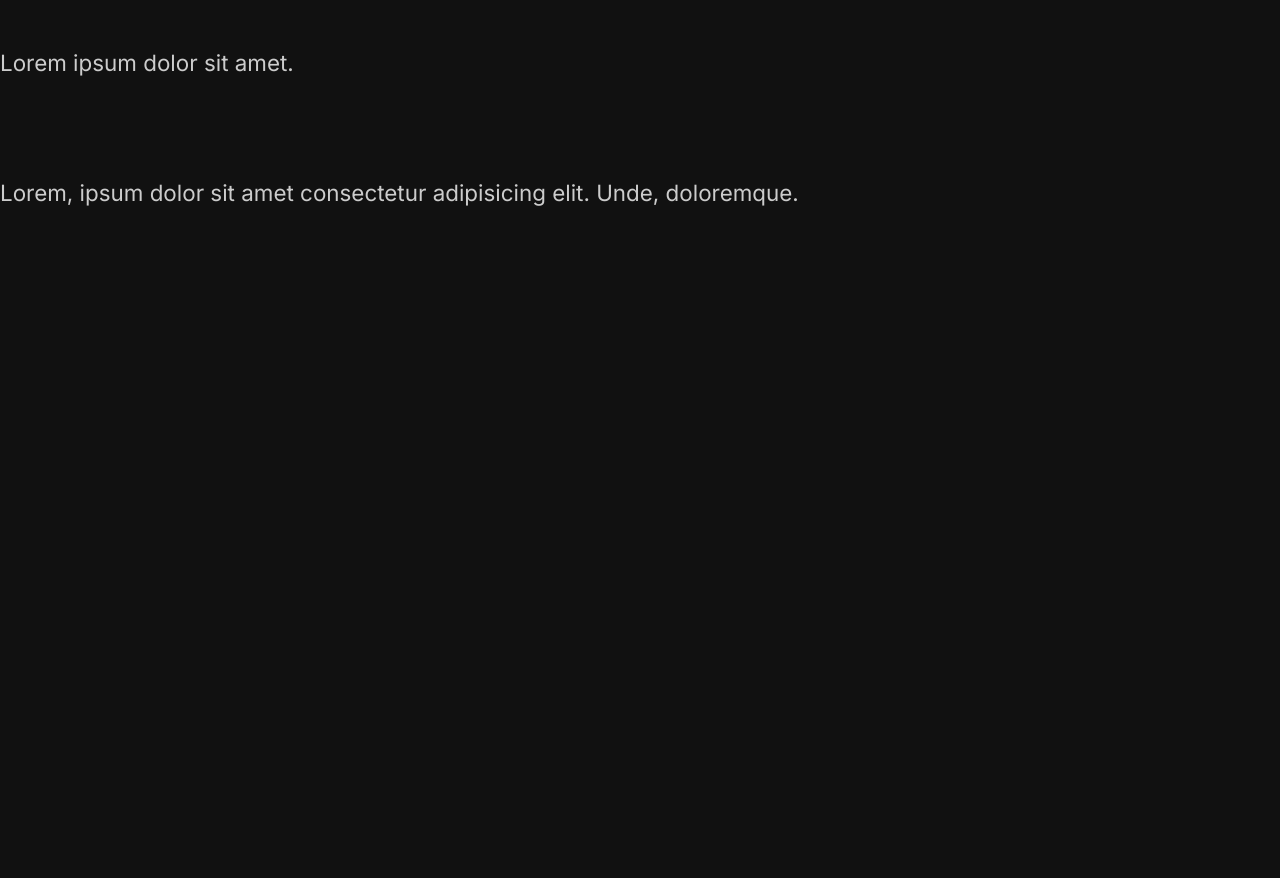
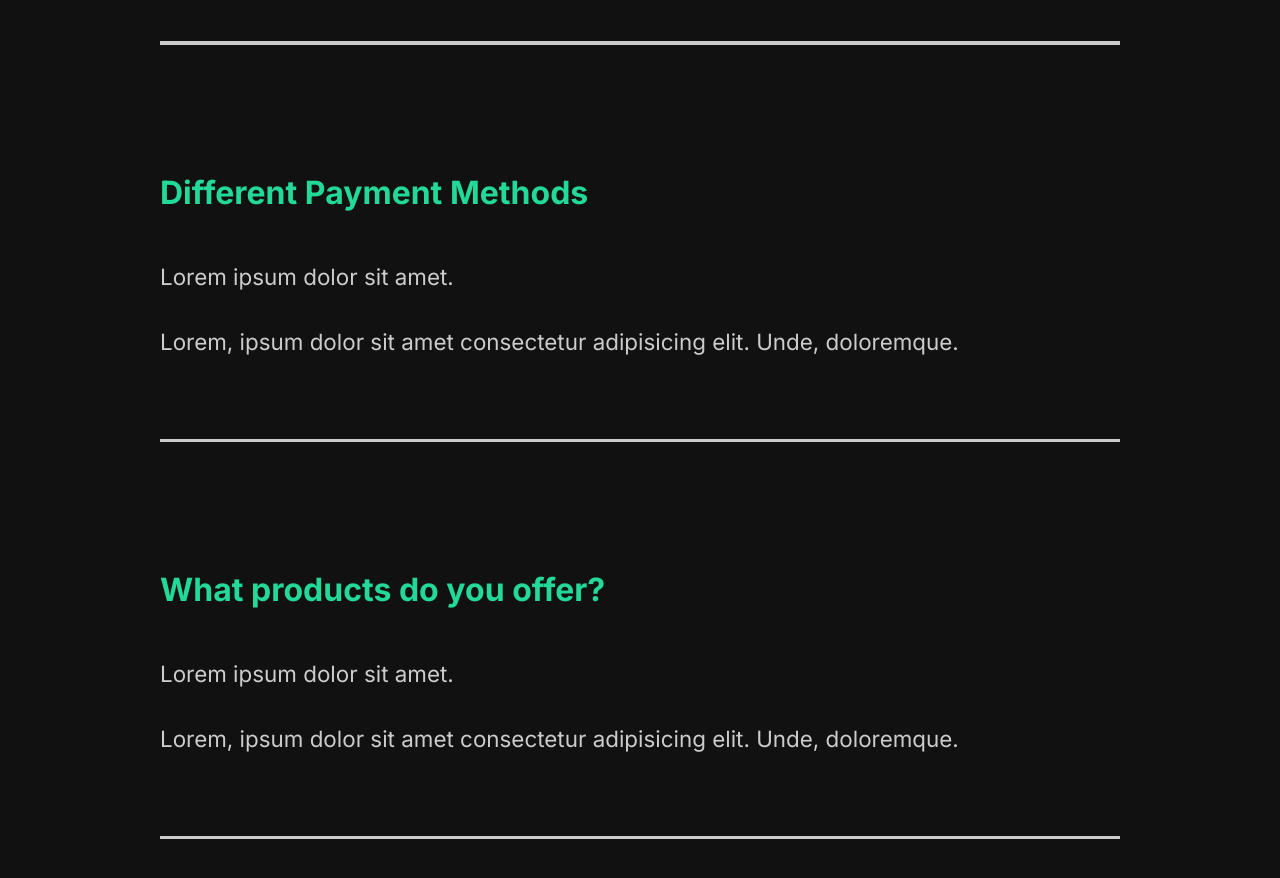
Before and after one commit to RedCDawn/capture, a React (Create React App) app: page / in a window 1280 px wide. Shown: the part 3007-3885 px from the top of the page. Before the commit the page ends 3265 px from the top, so only its background shows below. Built offline with nearby package versions, Linux system fonts and the light colour scheme.

Commit message:
7. Styling FAQ Section

```diff
--- a/src/components/FaqSection.jsx
+++ b/src/components/FaqSection.jsx
@@ -1,8 +1,11 @@
 import React from "react";
+//Styles
+import styled from "styled-components";
+import { BasicLayout } from "../styles.jsx";
 
 const FaqSection = () => {
   return (
-    <div className="faq">
+    <Faq>
       <h2>
         Any Questions <span>FAQ</span>
       </h2>
@@ -15,6 +18,7 @@
             doloremque.
           </p>
         </div>
+        <div className="faq-line"></div>
       </div>
       <div className="question">
         <h4>Daily Schedule</h4>
@@ -25,6 +29,7 @@
             doloremque.
           </p>
         </div>
+        <div className="faq-line"></div>
       </div>
       <div className="question">
         <h4>Different Payment Methods</h4>
@@ -35,6 +40,7 @@
             doloremque.
           </p>
         </div>
+        <div className="faq-line"></div>
       </div>
       <div className="question">
         <h4>What products do you offer?</h4>
@@ -45,9 +51,37 @@
             doloremque.
           </p>
         </div>
+        <div className="faq-line"></div>
       </div>
-    </div>
+    </Faq>
   );
 };
 
+const Faq = styled(BasicLayout)`
+  display: block;
+  span {
+    display: block;
+  }
+  h2 {
+    padding-bottom: 2rem;
+    font-weight: lighter;
+  }
+  .faq-line {
+    background: #cccccc;
+    height: 0.2rem;
+    margin: 2rem 0rem;
+    width: 100%;
+  }
+  .question {
+    padding: 3rem 0rem;
+    cursor: pointer;
+  }
+  .answer {
+    padding: 2rem 0rem;
+    p {
+      padding: 1rem 0rem;
+    }
+  }
+`;
+
 export default FaqSection;
--- a/src/components/GlobalStyle.jsx
+++ b/src/components/GlobalStyle.jsx
@@ -39,6 +39,7 @@
 
 h4{
     font-weight: bold;
+    font-size:2rem;
     color: #23d997;
 }
 
```
Also changed, not shown: 1 other file (tests, documents, lock files or other folders).
